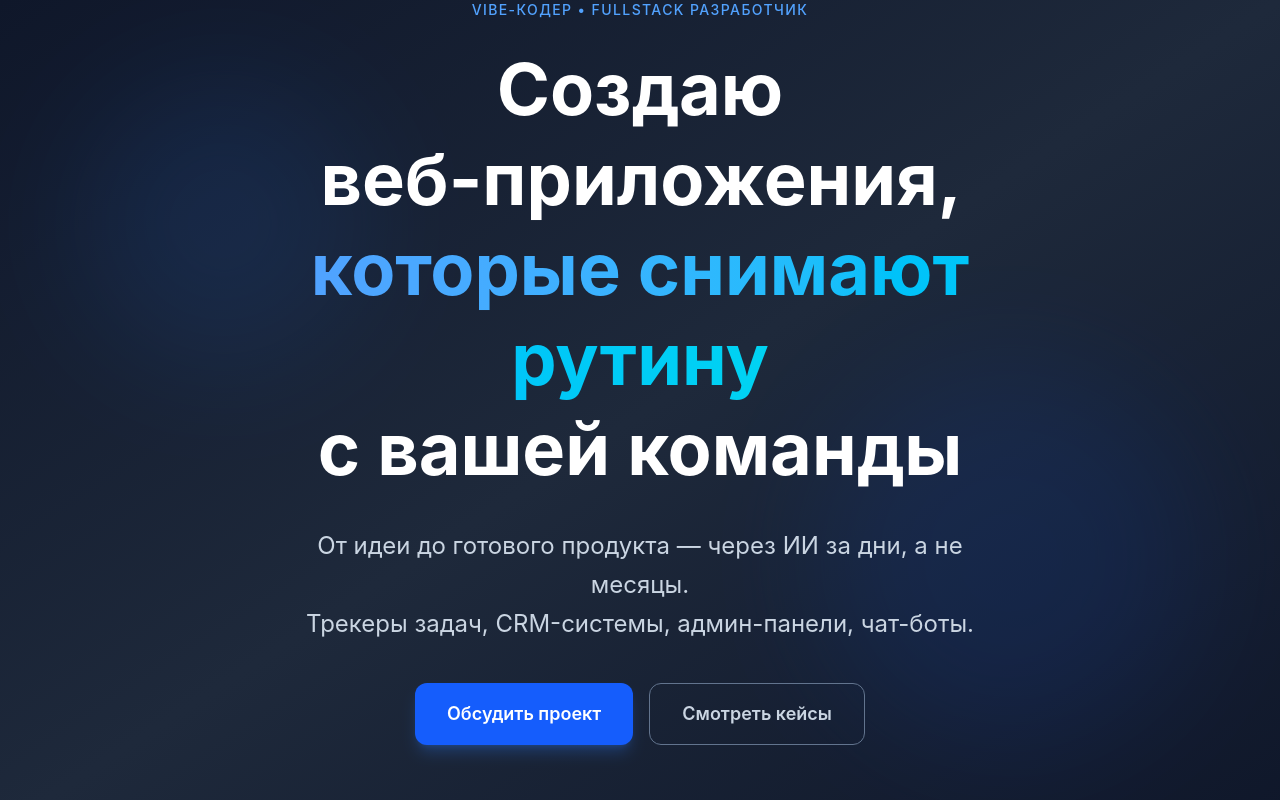
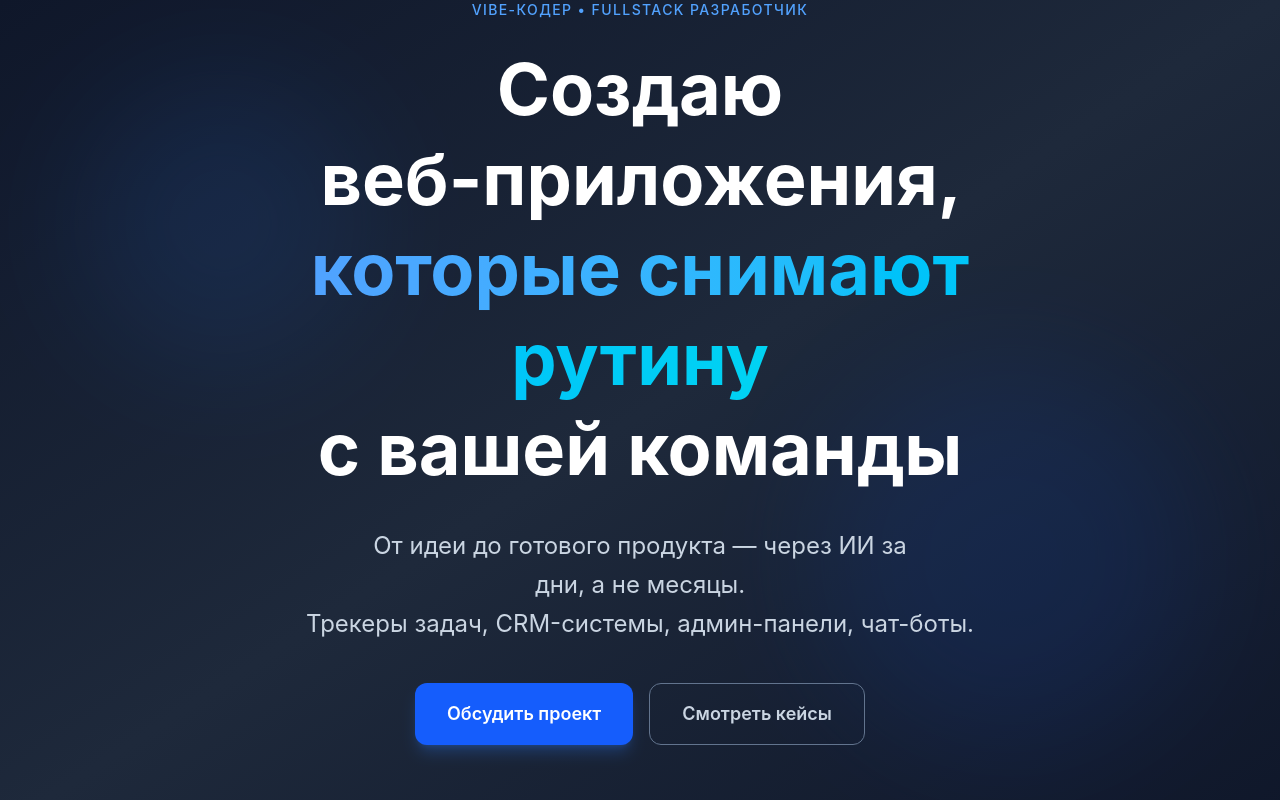
Before and after one commit to akanev48-netizen/portfolio, a React (Vite) app: page / in a window 1280 px wide. Shown: the top 800 px of the page. Built offline with nearby package versions, Linux system fonts and the light colour scheme.

Commit message:
Keep 'а не месяцы' on one line

```diff
--- a/src/components/Hero.tsx
+++ b/src/components/Hero.tsx
@@ -28,7 +28,7 @@ export default function Hero() {
           </h1>
 
           <p className="text-xl md:text-2xl text-slate-300 mb-10 max-w-2xl mx-auto leading-relaxed">
-            От идеи до готового продукта — через ИИ за дни, а не месяцы.
+            От идеи до готового продукта — через ИИ за <span className="whitespace-nowrap">дни, а не месяцы.</span>
             <br />
             Трекеры задач, CRM-системы, админ-панели, чат-боты.
           </p>
```
Also changed, not shown: 3 other files (tests, documents, lock files or other folders).
